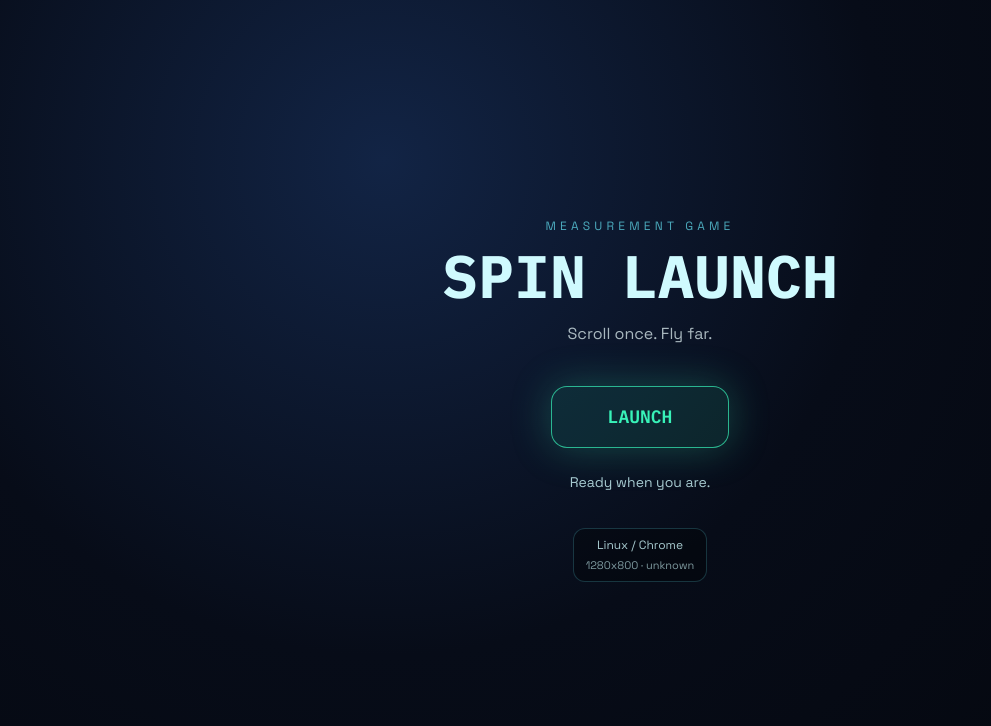
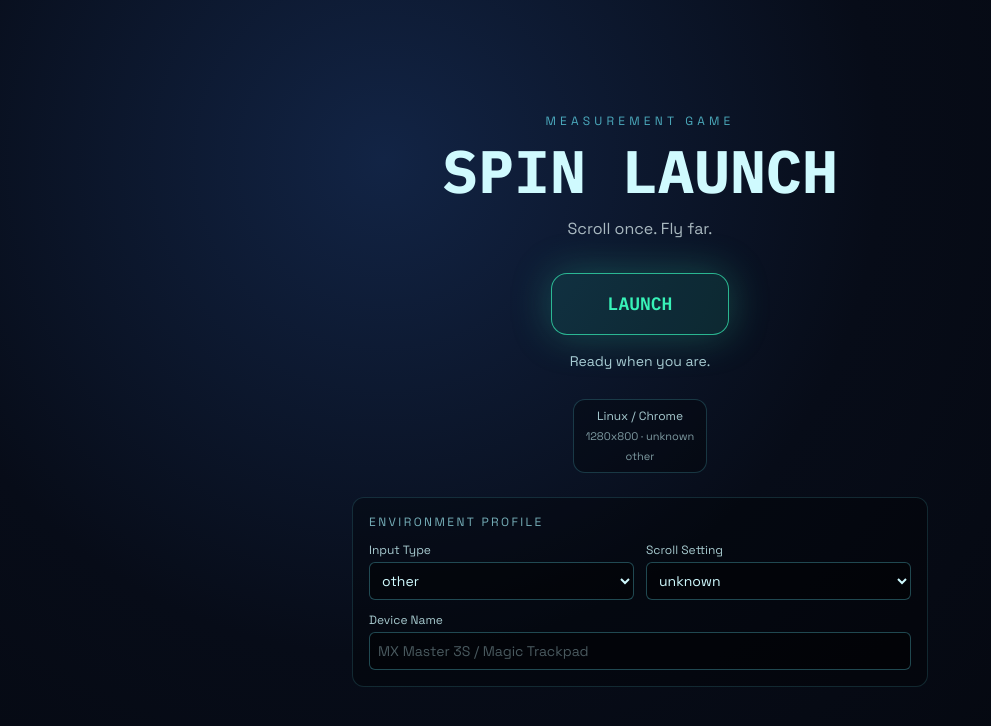
Before and after one commit to Hori98/MAXscroll, a React (Vite) app: page / in a window 1280 px wide. Shown: the top 726 px of the page, without its empty margins (0-991 px from the left). Built offline with nearby package versions, Linux system fonts and the light colour scheme.

Commit message:
feat: add phase2 polish with parallax env editor and share

```diff
--- a/src/App.tsx
+++ b/src/App.tsx
@@ -5,8 +5,14 @@ import { HomePanel } from './components/HomePanel'
 import { ResultPanel } from './components/ResultPanel'
 import { useSpinMeasurement } from './hooks/useSpinMeasurement'
 import { getEnvironmentProfile } from './lib/getEnvironment'
-import { getBestRun, saveBestRun, saveLatestRun } from './lib/storage'
-import type { Phase, RunResult, SavedRun, SpinMeasurement } from './lib/types'
+import {
+  getBestRun,
+  getSavedEnvironment,
+  saveBestRun,
+  saveEnvironment,
+  saveLatestRun,
+} from './lib/storage'
+import type { EnvironmentProfile, Phase, RunResult, SavedRun, SpinMeasurement } from './lib/types'
 
 function createSavedRun(
   environment: SavedRun['environment'],
@@ -22,12 +28,30 @@ function createSavedRun(
   }
 }
 
+function mergeEnvironment(base: EnvironmentProfile, saved: Partial<EnvironmentProfile> | null): EnvironmentProfile {
+  if (!saved) return base
+  return {
+    ...base,
+    ...saved,
+    inputType: saved.inputType ?? base.inputType,
+    deviceName: saved.deviceName ?? base.deviceName,
+    scrollSettingType: saved.scrollSettingType ?? base.scrollSettingType,
+  }
+}
+
 function App() {
-  const environment = useMemo(() => getEnvironmentProfile(), [])
+  const initialEnvironment = useMemo(() => {
+    const auto = getEnvironmentProfile()
+    const saved = getSavedEnvironment()
+    return mergeEnvironment(auto, saved)
+  }, [])
+
+  const [environment, setEnvironment] = useState<EnvironmentProfile>(initialEnvironment)
   const [phase, setPhase] = useState<Phase>('home')
   const [measurement, setMeasurement] = useState<SpinMeasurement | null>(null)
   const [result, setResult] = useState<RunResult | null>(null)
   const [isNewBest, setIsNewBest] = useState(false)
+  const [shareState, setShareState] = useState<'idle' | 'done'>('idle')
   const [bestRun, setBestRun] = useState<SavedRun | null>(() => getBestRun())
 
   const { isListening, start, stop } = useSpinMeasurement({
@@ -42,7 +66,18 @@ function App() {
     setResult(null)
     setMeasurement(null)
     setIsNewBest(false)
+    setShareState('idle')
     start()
+  }
+
+  const onEnvironmentChange = (patch: Partial<EnvironmentProfile>) => {
+    const next = { ...environment, ...patch }
+    setEnvironment(next)
+    saveEnvironment({
+      inputType: next.inputType,
+      deviceName: next.deviceName,
+      scrollSettingType: next.scrollSettingType,
+    })
   }
 
   const onFlightComplete = (nextResult: RunResult) => {
@@ -63,6 +98,29 @@ function App() {
     setPhase('result')
   }
 
+  const onShare = async () => {
+    if (!result) return
+
+    const text = `SPIN LAUNCH ${result.displayedDistanceMeters.toFixed(1)}m | max ${result.displayedMaxSpeedKmh.toFixed(1)}km/h | ${environment.osName}/${environment.browserName}/${environment.inputType}`
+
+    if (navigator.share) {
+      try {
+        await navigator.share({
+          title: 'SPIN LAUNCH',
+          text,
+          url: window.location.href,
+        })
+        return
+      } catch {
+        // Fall back to clipboard when share is dismissed or unsupported at runtime.
+      }
+    }
+
+    await navigator.clipboard.writeText(`${text} ${window.location.href}`)
+    setShareState('done')
+    window.setTimeout(() => setShareState('idle'), 1200)
+  }
+
   const onRetry = () => {
     setResult(null)
     setMeasurement(null)
@@ -70,7 +128,15 @@ function App() {
   }
 
   if (phase === 'home' || phase === 'ready') {
-    return <HomePanel environment={environment} bestRun={bestRun} isReady={isListening} onLaunch={onLaunch} />
+    return (
+      <HomePanel
+        environment={environment}
+        bestRun={bestRun}
+        isReady={isListening}
+        onLaunch={onLaunch}
+        onEnvironmentChange={onEnvironmentChange}
+      />
+    )
   }
 
   if (phase === 'flying' && measurement) {
@@ -86,6 +152,8 @@ function App() {
         bestRun={bestRun}
         isNewBest={isNewBest}
         onRetry={onRetry}
+        onShare={onShare}
+        shareState={shareState}
       />
     )
   }
--- a/src/components/EnvironmentBadge.tsx
+++ b/src/components/EnvironmentBadge.tsx
@@ -11,6 +11,9 @@ export function EnvironmentBadge({ environment }: Props) {
       <div className="mt-1 text-[11px] text-cyan-100/60">
         {`${environment.viewportWidth}x${environment.viewportHeight} · ${environment.pointerType}`}
       </div>
+      <div className="mt-1 text-[11px] text-cyan-100/60">
+        {`${environment.inputType}${environment.deviceName ? ` · ${environment.deviceName}` : ''}`}
+      </div>
     </div>
   )
 }
--- /dev/null
+++ b/src/components/EnvironmentEditor.tsx
@@ -0,0 +1,65 @@
+import type { EnvironmentProfile, InputType } from '../lib/types'
+
+type Props = {
+  environment: EnvironmentProfile
+  onChange: (patch: Partial<EnvironmentProfile>) => void
+}
+
+const inputOptions: InputType[] = [
+  'mouse-wheel',
+  'free-spin-wheel',
+  'trackpad',
+  'magic-mouse',
+  'touch',
+  'other',
+]
+
+export function EnvironmentEditor({ environment, onChange }: Props) {
+  return (
+    <div className="mt-6 w-full max-w-xl rounded-xl border border-cyan-300/15 bg-black/30 p-4 text-left">
+      <p className="text-xs uppercase tracking-[0.2em] text-cyan-200/70">Environment Profile</p>
+      <div className="mt-3 grid gap-3 sm:grid-cols-2">
+        <label className="text-xs text-cyan-100/80">
+          Input Type
+          <select
+            className="mt-1 w-full rounded-md border border-cyan-300/30 bg-black/40 px-2 py-2 text-sm text-cyan-100"
+            onChange={(event) => onChange({ inputType: event.target.value as InputType })}
+            value={environment.inputType}
+          >
+            {inputOptions.map((option) => (
+              <option key={option} value={option}>
+                {option}
+              </option>
+            ))}
+          </select>
+        </label>
+
+        <label className="text-xs text-cyan-100/80">
+          Scroll Setting
+          <select
+            className="mt-1 w-full rounded-md border border-cyan-300/30 bg-black/40 px-2 py-2 text-sm text-cyan-100"
+            onChange={(event) =>
+              onChange({ scrollSettingType: event.target.value as EnvironmentProfile['scrollSettingType'] })
+            }
+            value={environment.scrollSettingType}
+          >
+            <option value="default">default</option>
+            <option value="custom">custom</option>
+            <option value="unknown">unknown</option>
+          </select>
+        </label>
+      </div>
+
+      <label className="mt-3 block text-xs text-cyan-100/80">
+        Device Name
+        <input
+          className="mt-1 w-full rounded-md border border-cyan-300/30 bg-black/40 px-2 py-2 text-sm text-cyan-100 placeholder:text-cyan-100/35"
+          maxLength={48}
+          onChange={(event) => onChange({ deviceName: event.target.value })}
+          placeholder="MX Master 3S / Magic Trackpad"
+          value={environment.deviceName}
+        />
+      </label>
+    </div>
+  )
+}
--- a/src/components/HomePanel.tsx
+++ b/src/components/HomePanel.tsx
@@ -1,4 +1,5 @@
 import { EnvironmentBadge } from './EnvironmentBadge'
+import { EnvironmentEditor } from './EnvironmentEditor'
 import type { EnvironmentProfile, SavedRun } from '../lib/types'
 
 type Props = {
@@ -6,36 +7,45 @@ type Props = {
   bestRun: SavedRun | null
   isReady: boolean
   onLaunch: () => void
+  onEnvironmentChange: (patch: Partial<EnvironmentProfile>) => void
 }
 
-export function HomePanel({ environment, bestRun, isReady, onLaunch }: Props) {
+export function HomePanel({
+  environment,
+  bestRun,
+  isReady,
+  onLaunch,
+  onEnvironmentChange,
+}: Props) {
   return (
-    <section className="mx-auto flex min-h-screen w-full max-w-3xl flex-col items-center justify-center px-6 text-center">
+    <section className="mx-auto flex min-h-screen w-full max-w-3xl flex-col items-center justify-center px-6 py-8 text-center">
       <p className="text-xs uppercase tracking-[0.35em] text-cyan-300/70">Measurement Game</p>
       <h1 className="mt-3 font-mono text-5xl font-bold text-cyan-100 sm:text-6xl">SPIN LAUNCH</h1>
       <p className="mt-4 text-cyan-50/70">Scroll once. Fly far.</p>
 
       <button
-        className="mt-10 rounded-2xl border border-accent/70 bg-accent/10 px-14 py-4 font-mono text-lg font-semibold text-accent shadow-neon transition hover:bg-accent/20"
+        className="mt-8 rounded-2xl border border-accent/70 bg-accent/10 px-14 py-4 font-mono text-lg font-semibold text-accent shadow-neon transition hover:bg-accent/20"
         onClick={onLaunch}
         type="button"
       >
         {isReady ? 'WAITING INPUT...' : 'LAUNCH'}
       </button>
 
-      <div className="mt-6 h-6 text-sm text-cyan-100/80">
+      <div className="mt-4 h-6 text-sm text-cyan-100/80">
         {isReady ? 'Scroll your wheel now!' : 'Ready when you are.'}
       </div>
 
       {bestRun && (
-        <div className="mt-4 rounded-lg border border-white/10 bg-white/5 px-4 py-2 font-mono text-sm text-white/80">
+        <div className="mt-3 rounded-lg border border-white/10 bg-white/5 px-4 py-2 font-mono text-sm text-white/80">
           BEST: {bestRun.result.displayedDistanceMeters.toFixed(1)} m
         </div>
       )}
 
-      <div className="mt-8">
+      <div className="mt-6">
         <EnvironmentBadge environment={environment} />
       </div>
+
+      <EnvironmentEditor environment={environment} onChange={onEnvironmentChange} />
     </section>
   )
 }
--- a/src/lib/getEnvironment.ts
+++ b/src/lib/getEnvironment.ts
@@ -24,8 +24,16 @@ function getPointerType(): 'fine' | 'coarse' | 'unknown' {
   return 'unknown'
 }
 
+function inferInputType(profile: Pick<EnvironmentProfile, 'hasTouch' | 'pointerType'>): EnvironmentProfile['inputType'] {
+  if (profile.pointerType === 'fine') return 'mouse-wheel'
+  if (profile.hasTouch) return 'touch'
+  return 'other'
+}
+
 export function getEnvironmentProfile(): EnvironmentProfile {
   const ua = navigator.userAgent
+  const pointerType = getPointerType()
+  const hasTouch = navigator.maxTouchPoints > 0
 
   return {
     osName: getOsName(ua),
@@ -38,7 +46,10 @@ export function getEnvironmentProfile(): EnvironmentProfile {
     platform: navigator.platform,
     language: navigator.language,
     timezone: Intl.DateTimeFormat().resolvedOptions().timeZone,
-    hasTouch: navigator.maxTouchPoints > 0,
-    pointerType: getPointerType(),
+    hasTouch,
+    pointerType,
+    inputType: inferInputType({ hasTouch, pointerType }),
+    deviceName: '',
+    scrollSettingType: 'unknown',
   }
 }
--- a/src/lib/storage.ts
+++ b/src/lib/storage.ts
@@ -1,7 +1,8 @@
-import type { SavedRun } from './types'
+import type { EnvironmentProfile, SavedRun } from './types'
 
 const BEST_KEY = 'spinlaunch_best'
 const LATEST_KEY = 'spinlaunch_latest'
+const ENV_KEY = 'spinlaunch_env'
 
 function safeParse<T>(raw: string | null): T | null {
   if (!raw) return null
@@ -27,3 +28,11 @@ export function saveLatestRun(run: SavedRun): void {
 export function saveBestRun(run: SavedRun): void {
   localStorage.setItem(BEST_KEY, JSON.stringify(run))
 }
+
+export function getSavedEnvironment(): Partial<EnvironmentProfile> | null {
+  return safeParse<Partial<EnvironmentProfile>>(localStorage.getItem(ENV_KEY))
+}
+
+export function saveEnvironment(profile: Partial<EnvironmentProfile>): void {
+  localStorage.setItem(ENV_KEY, JSON.stringify(profile))
+}
--- a/src/lib/types.ts
+++ b/src/lib/types.ts
@@ -1,4 +1,12 @@
 export type Phase = 'home' | 'ready' | 'flying' | 'result'
+
+export type InputType =
+  | 'mouse-wheel'
+  | 'free-spin-wheel'
+  | 'trackpad'
+  | 'magic-mouse'
+  | 'touch'
+  | 'other'
 
 export type EnvironmentProfile = {
   osName: string
@@ -13,6 +21,9 @@ export type EnvironmentProfile = {
   timezone: string
   hasTouch: boolean
   pointerType: 'fine' | 'coarse' | 'unknown'
+  inputType: InputType
+  deviceName: string
+  scrollSettingType: 'default' | 'custom' | 'unknown'
 }
 
 export type SpinMeasurement = {
```
Also changed, not shown: src/components/FlyingPanel.tsx (+25 -3 lines), src/components/ResultPanel.tsx (+14 -1 lines).
